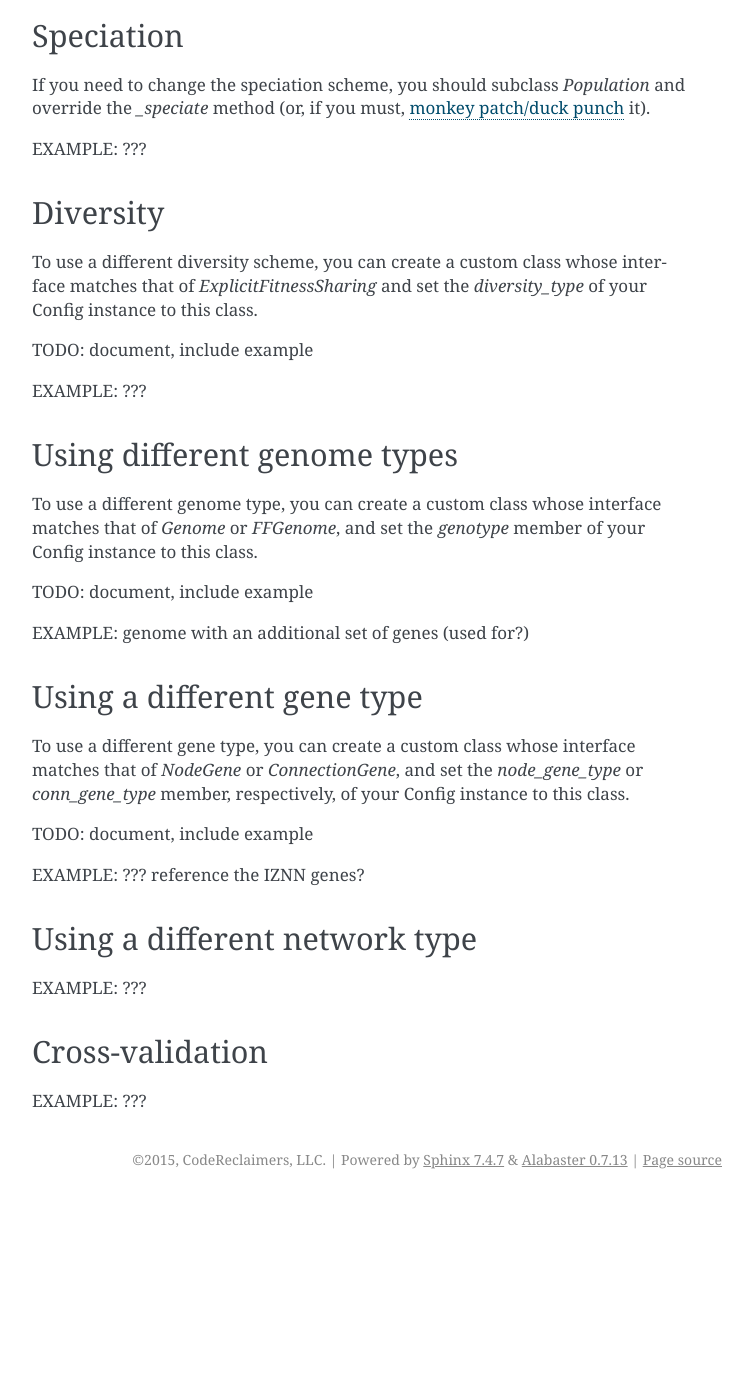
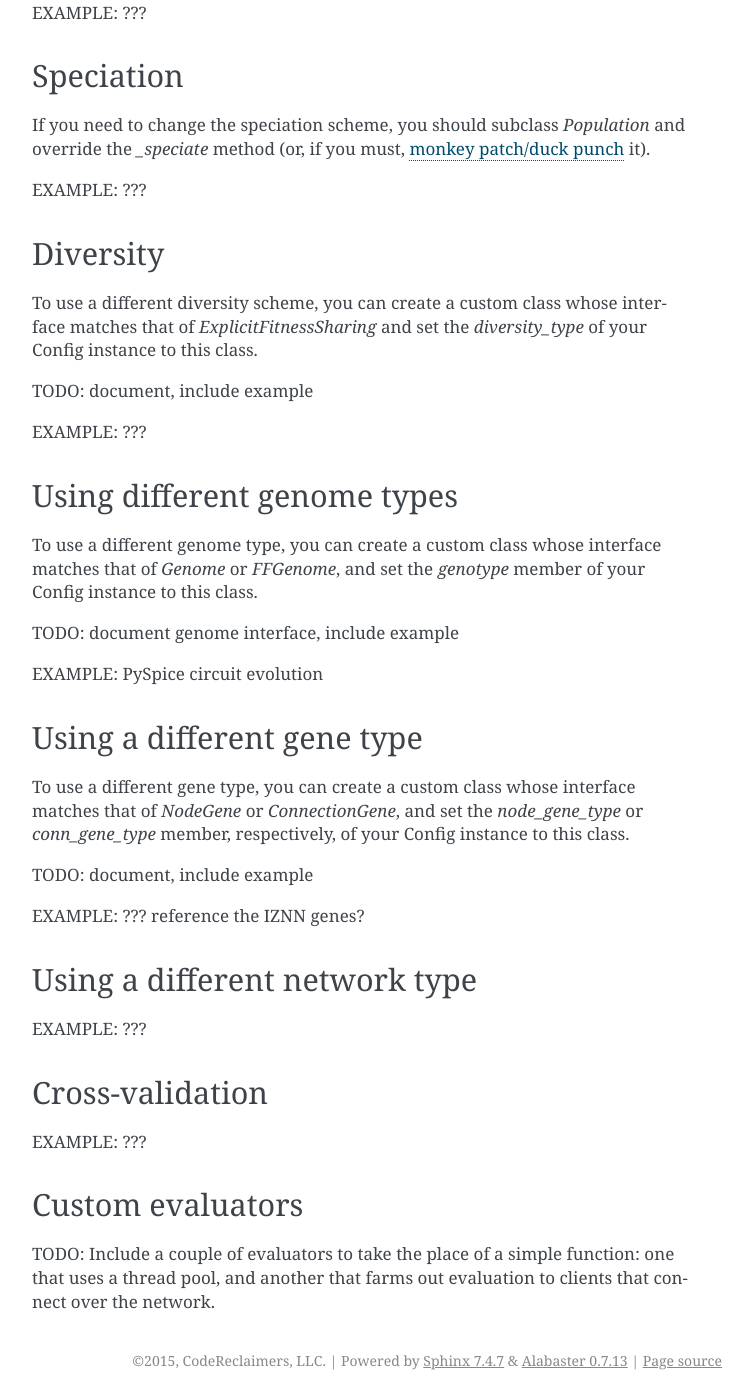
Before and after one commit to CodeReclaimers/neat-python, a Sphinx documentation site: the page built from docs/customization.rst, in a window 1280 px wide and 1400 px high, scrolled down 1259 px. Shown: the whole window, without its empty margins (388-1140 px from the left). Built offline with Sphinx 7.4.7, drawn with Linux system fonts in a browser that asks for light colours; before the commit the page ends 2458 px from its top, so only the background shows below that; some of the changed text lies outside the part shown.

Commit message:
Fixed bug in BaseGene.__str__. Minor cleanup. Documentation updates.

```diff
--- a/docs/customization.rst
+++ b/docs/customization.rst
@@ -41,13 +41,15 @@
 This is demonstrated in the `interactive 2D image
 <https://github.com/CodeReclaimers/neat-python/blob/master/examples/picture2d/interactive.py>`_ example.
 
+TODO: document stagnation interface
+
 Reproduction scheme
 -------------------
 
 The default reproduction scheme uses explicit fitness sharing and a fixed species stagnation limit.  This behavior
 is encapsulated in the DefaultReproduction class.
 
-TODO: document, include example
+TODO: document reproduction interface, include example
 
 EXAMPLE: ???
 
@@ -76,9 +78,9 @@
 To use a different genome type, you can create a custom class whose interface matches that of
 `Genome` or `FFGenome`, and set the `genotype` member of your Config instance to this class.
 
-TODO: document, include example
+TODO: document genome interface, include example
 
-EXAMPLE: genome with an additional set of genes (used for?)
+EXAMPLE: PySpice circuit evolution
 
 Using a different gene type
 ---------------------------
@@ -100,3 +102,9 @@
 ----------------
 
 EXAMPLE: ???
+
+Custom evaluators
+-----------------
+
+TODO: Include a couple of evaluators to take the place of a simple function: one that uses
+a thread pool, and another that farms out evaluation to clients that connect over the network.
```
Also changed, not shown: docs/config_file.rst (+6 -8 lines), 3 other files.
